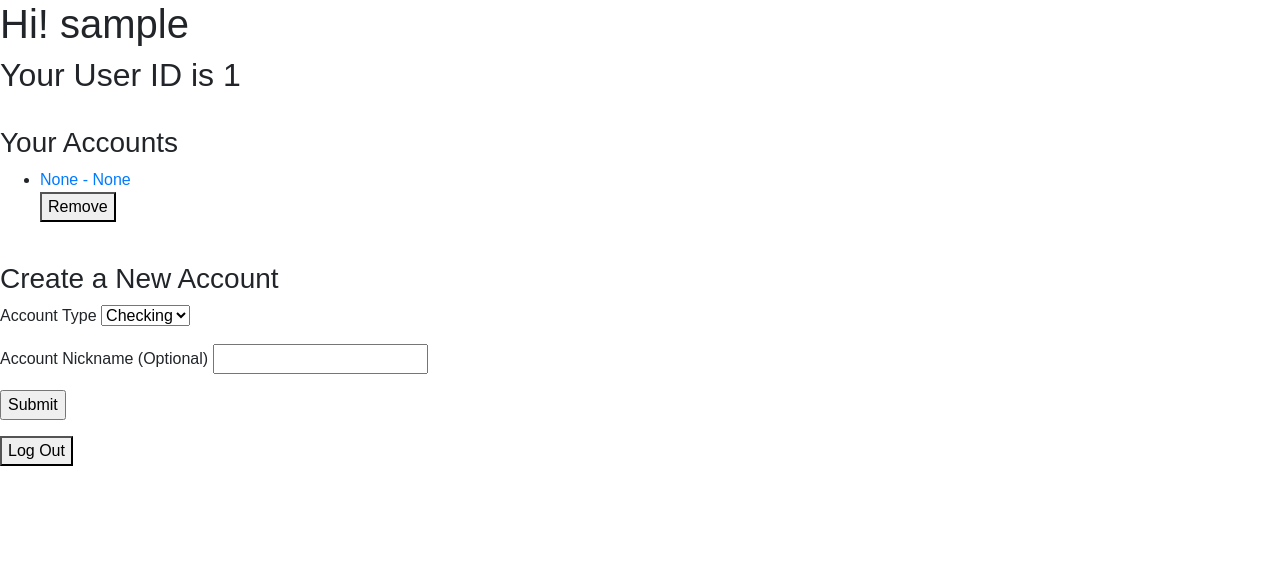
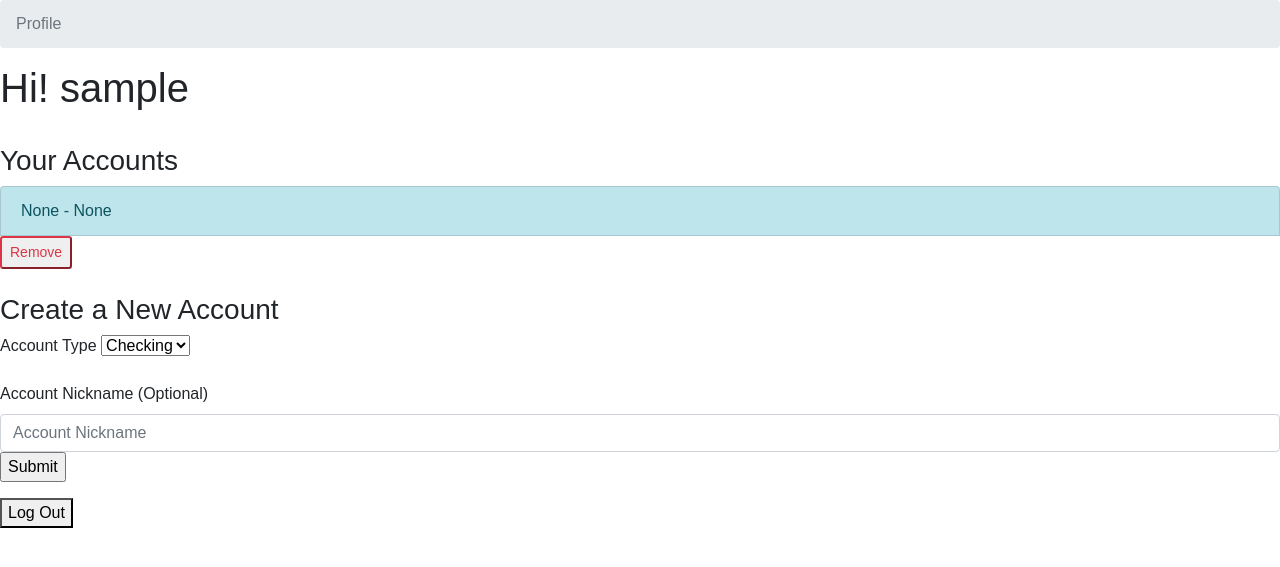
Before and after one commit to ichan266/Project---Projected-Budget, a Flask app: page /profile in a window 1280 px wide. Shown: the top 567 px of the page. Run offline with Flask 2, Linux system fonts and the light colour scheme; the visitor is signed in with stand-in values (Sample User, id 1); data comes from the database, SQL or seed files in the repository.

Commit message:
1st day styling with Bootstrap

```diff
--- a/static/features.js
+++ b/static/features.js
@@ -1,3 +1,8 @@
+// Enable tooltip
+$(function () {
+  $('[data-toggle="tooltip"]').tooltip();
+});
+
 // Confirm window for removing specific account or entry
 $('.remove_form').submit( (evt) => {
   const removeMessage = confirm('Warning! You are about to remove this permanently!');
@@ -6,7 +11,6 @@ $('.remove_form').submit( (evt) => {
     evt.preventDefault();
   }
 });
-
 
 /// *** Account Details Page *** ///
 // Assign rows of entries into a variable, entryRows
--- a/templates/base.html
+++ b/templates/base.html
@@ -1,6 +1,8 @@
 <!doctype html>
 <html lang="en">
   <head>
+    <meta charset="utf-8">
+    <meta name="viewport" content="width=device-width, initial-scale=1, shrink-to-fit=no">
     <title>
       {% block title %}{% endblock %}
     </title>
@@ -39,6 +41,11 @@
         font-size: large;
         color:deeppink
       }
+
+      form .remove_form {
+        display: inline-block;
+      }
+
     </style>
     {% block head %}{% endblock %}
   </head>
--- a/templates/profile.html
+++ b/templates/profile.html
@@ -2,19 +2,23 @@
 {% block title %}Profile{% endblock %}
 
 {% block body %}
+<nav aria-label="breadcrumb">
+  <ol class="breadcrumb">
+    <li class="breadcrumb-item active" aria-current="page">Profile</li>
+  </ol>
+</nav>
 <h1>Hi! {{ session['user_name'] }}</h1>
-<h2>Your User ID is {{ session['user_id'] }}</h2>
 <br>
 {% if accounts %}
 <h3>Your Accounts</h3>
-  <ul>
+  <div class="list-group">
   {% for account in accounts %}
-      <li>
-        <a href="/profile/{{ account.account_id }}">
+      <li class="list-group ">
+        <a href="/profile/{{ account.account_id }}" class="list-group-item list-group-item-action list-group-item-info">
           {{ account.account_nickname }} - {{account.account_type}}
         </a>
         <form class="remove_form" action="/handle_account_removal">
-          <button type="submit" name="account_id" value="{{ account.account_id }}">Remove</button>
+          <button class="btn-sm btn-outline-danger" type="submit" name="account_id" value="{{ account.account_id }}">Remove</button>
         </form>
       </li>
       <br>
@@ -22,20 +26,21 @@
 {% else %}
     <div class="nothing">You currently do not have any accounts. Please add an account.</div>
 {% endif %}
-</ul>
+  </div>
 <h3>Create a New Account</h3>
 <form id="create_account" action="/create_account" method="POST">
-  <div class="forms">
-    <p>
+  <div class="dropdown">
     Account Type <select name="account_type">
       <option value="Checking">Checking</option>
       <option value="Saving">Saving</option>
       <option value="Other">Other</option>
     </select>
-    </p>
-    <p>
-      Account Nickname (Optional) <input type="text" name="account_nickname">
-    </p>
+  </div>
+  <br>
+  <div>
+    <label for="account_nickname">Account Nickname (Optional)</label>
+    <input type="text" class="form-control" name="account_nickname" placeholder="Account Nickname">
+  </div>
     <p>
       <input type="submit">
     </p>
```
Also changed, not shown: templates/account_details.html (+22 -13 lines). Lines whose indentation alone changed are shown as unchanged.
